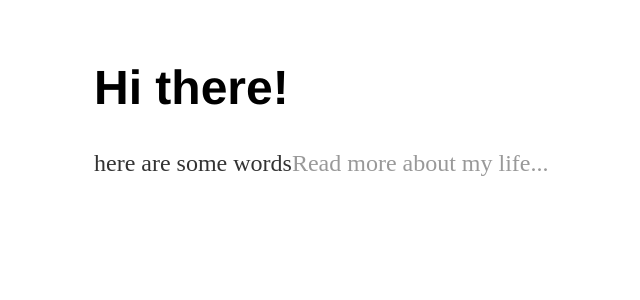
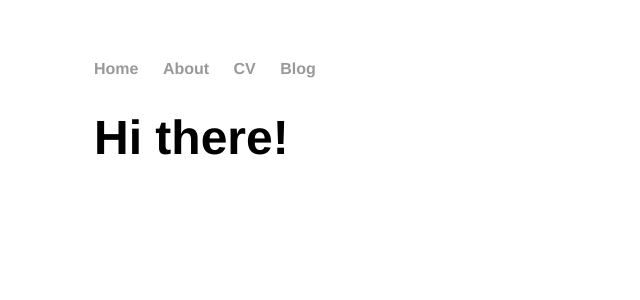
Before and after one commit to thechan/thechan.github.io, a Jekyll site: the page built from index.html, in a window 1280 px wide. Shown: the top 300 px of the page, without its empty margins (98-738 px from the left). Built offline with Jekyll 4.4.1, drawn with Linux system fonts in a browser that asks for light colours.

Commit message:
Update index.html

```diff
--- a/index.html
+++ b/index.html
@@ -1,16 +1,7 @@
-<!DOCTYPE html>
-<html>
-	<head>
-		<title>thechan, nerd</title>
-		<!-- link to main stylesheet -->
-		<link rel="stylesheet" type="text/css" href="/css/main.css">
-	</head>
-	<body>
-		<div class="container">
-    		<div class="blurb">
-        		<h1>Hi there!</h1>
-				<p>here are some words<a href="/about">Read more about my life...</a></p>
-    		</div><!-- /.blurb -->
-		</div><!-- /.container -->
-	</body>
-</html>
+---
+layout: default
+title: thechan, nerd
+---
+<div class="blurb">
+	<h1>Hi there!</h1>
+</div><!-- /.blurb -->
```
